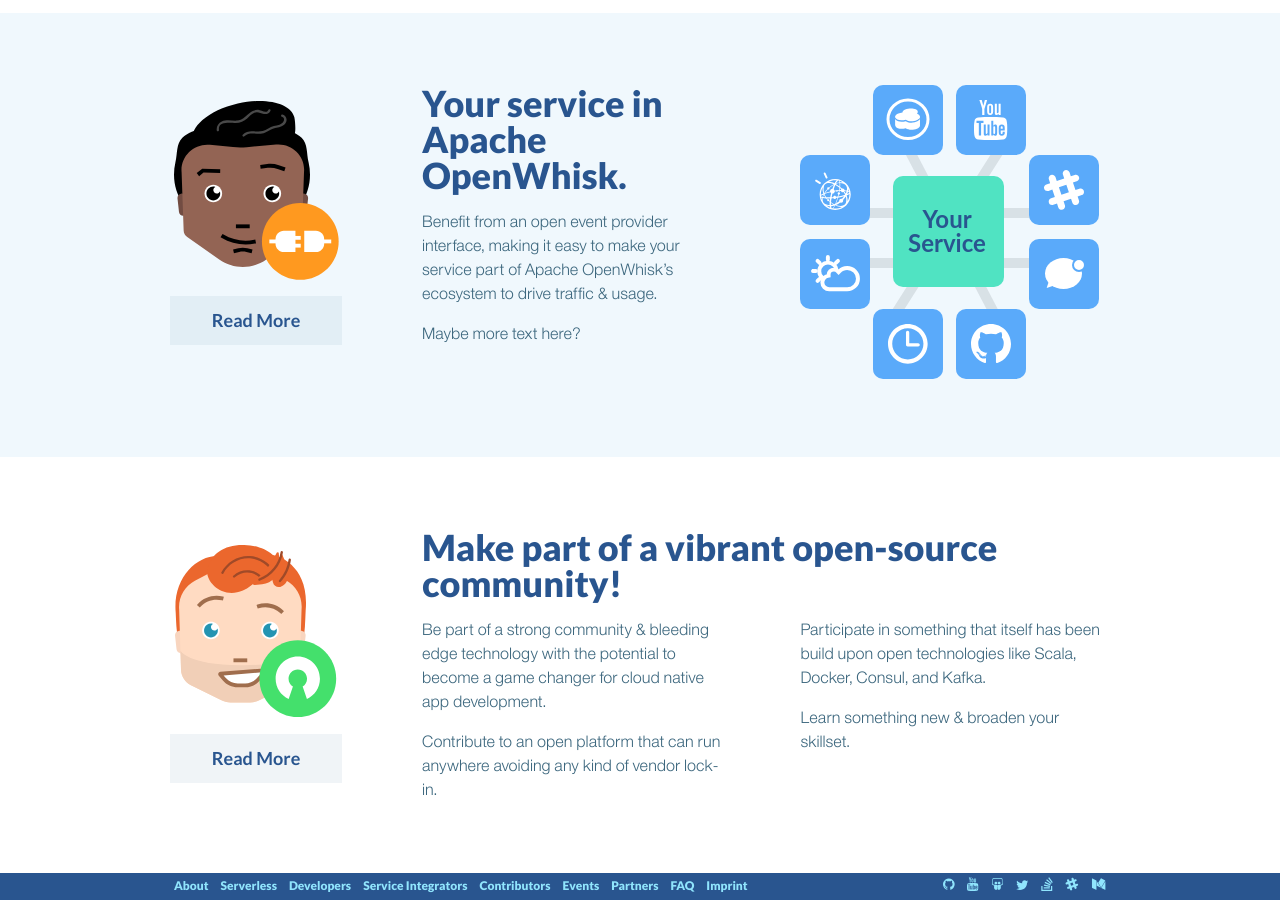
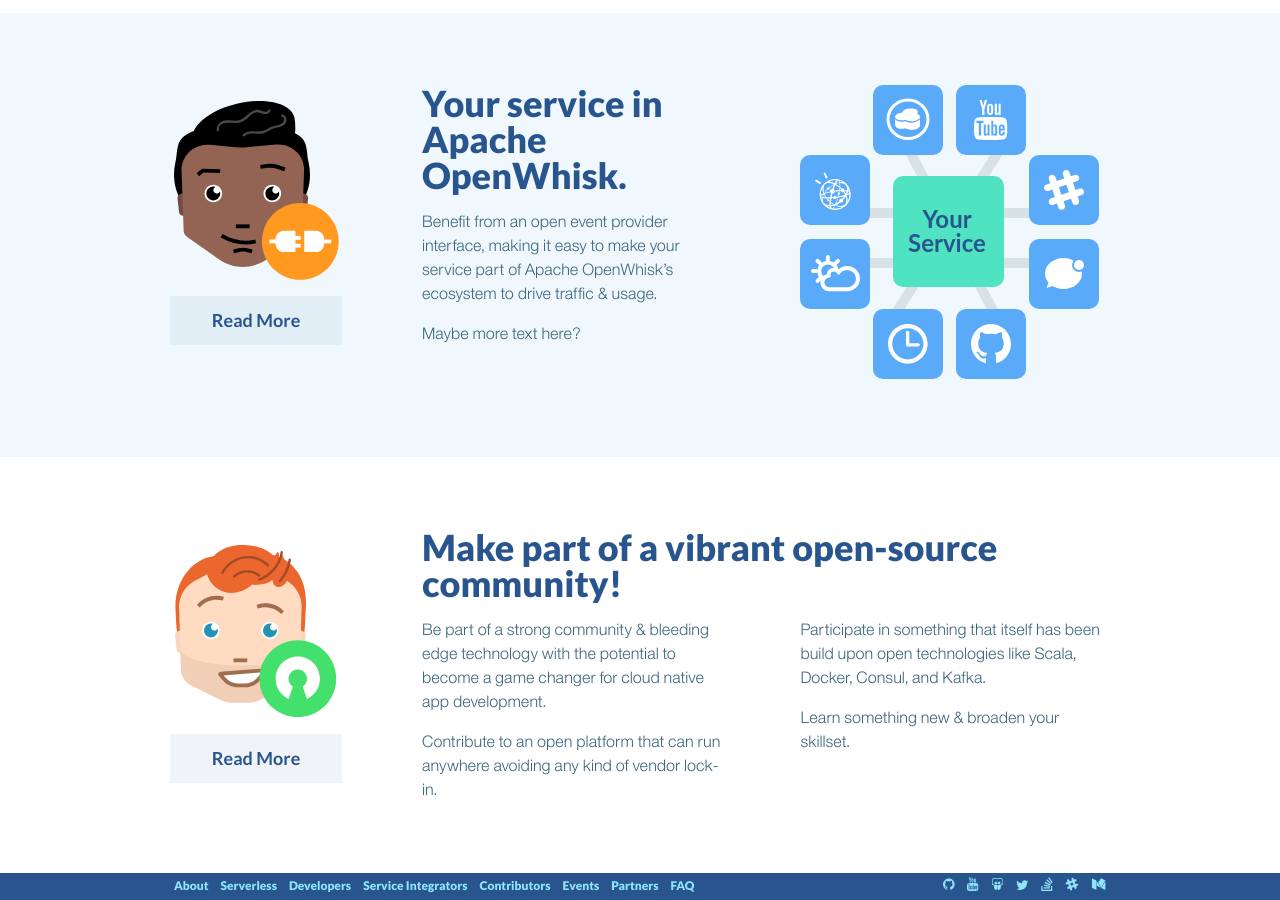
Before and after one commit to apache/openwhisk-website, a Jekyll site: the page built from index.md, in a window 1280 px wide and 900 px high, scrolled down 2422 px. Built offline with Jekyll 4.4.1, drawn with Linux system fonts in a browser that asks for light colours.

Commit message:
fix(nav): removed imprint
This is not required for US-based sites.

fixes #50

```diff
--- a/_includes/partial/site-footer.html
+++ b/_includes/partial/site-footer.html
@@ -16,8 +16,6 @@
        class="site-nav__item">Partners</a>
     <a href="{{ site.github.url }}/faq"
        class="site-nav__item">FAQ</a>
-    <a href="{{ site.github.url }}/imprint"
-       class="site-nav__item">Imprint</a>
     <a href="https://github.com/openwhisk/openwhisk"
        title="OpenWhisk on GitHub"
        class="site-nav__item site-nav__item--margin-left-auto">
```
